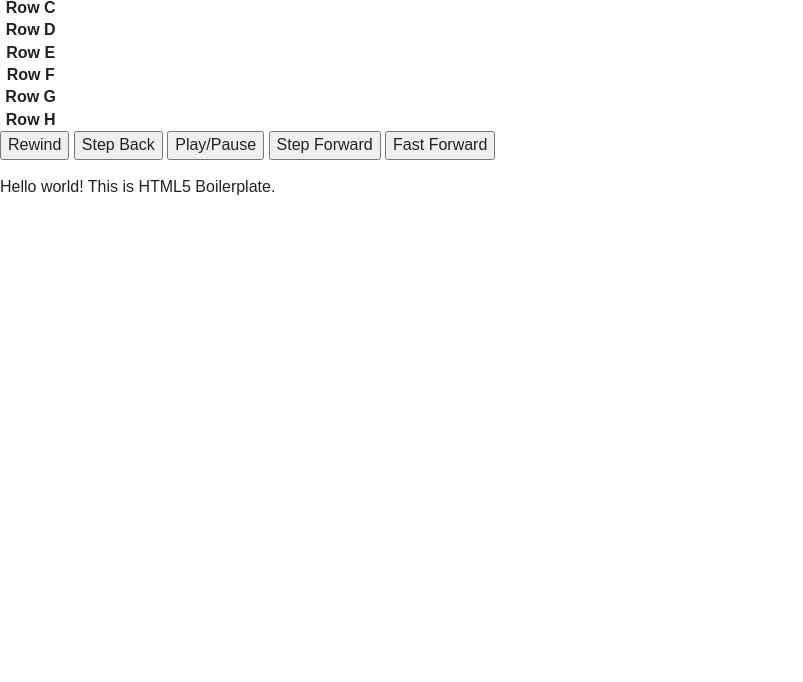
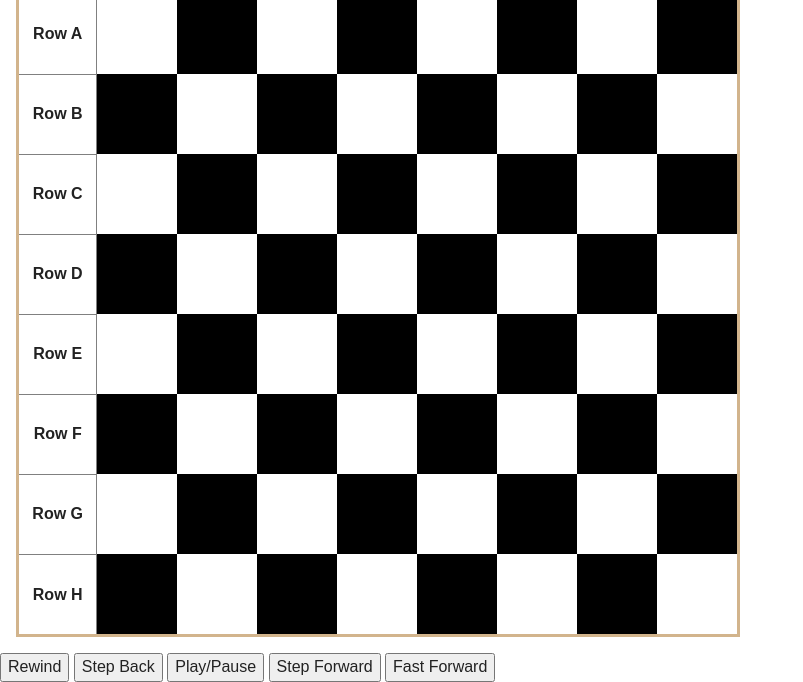
Before and after one commit to jeffworley/tiy-chessboard, a plain HTML site: page html5-boilerplate_v5.2.0/cb-index.html in a window 1280 px wide. Shown: the part 158-840 px from the top of the page, without its empty margins (0-803 px from the left). Before the commit the page ends 800 px from the top, so only its background shows below. Drawn offline with nearby package versions, Linux system fonts and the light colour scheme; files that its build step writes are made by us from their sources.

Commit message:
Completed first pass on chessboard html and styling

```diff
--- a/html5-boilerplate_v5.2.0/cb-index.html
+++ b/html5-boilerplate_v5.2.0/cb-index.html
@@ -12,7 +12,7 @@
 
         <link rel="stylesheet" href="css/normalize.css">
         <link rel="stylesheet" href="css/main.css">
-        <link rel="stylesheet" href="chessboard-styles.css">
+        <link rel="stylesheet" href="css/chessboard-styles.css">
         <script src="js/vendor/modernizr-2.8.3.min.js"></script>
     </head>
     <body>
@@ -133,7 +133,6 @@
         <button class="btn" id="fast-forward" type="button">Fast Forward</button>
 
         <!-- Add your site or application content here -->
-        <p>Hello world! This is HTML5 Boilerplate.</p>
 
         <script src="https://ajax.googleapis.com/ajax/libs/jquery/1.11.3/jquery.min.js"></script>
         <script>window.jQuery || document.write('<script src="js/vendor/jquery-1.11.3.min.js"><\/script>')</script>
--- a/html5-boilerplate_v5.2.0/css/chessboard-styles.css
+++ b/html5-boilerplate_v5.2.0/css/chessboard-styles.css
@@ -0,0 +1,32 @@
+.chessboard {
+  border: 3px solid tan;
+  margin: 1em;
+}
+
+.chessboard th {
+  border-right: 1px solid grey;
+  border-bottom: 1px solid grey;
+  padding-right: 0.5em;
+  padding-left: 0.5em;
+}
+
+.chessboard td {
+  padding-right: 0.5em;
+  padding-left: 0.5em;
+}
+
+.white {
+  background-color: white;
+  width: 4em;
+  height: 5em;
+}
+
+.black {
+  background-color: black;
+  width: 4em;
+  height: 5em;
+}
+
+.btn {
+  width: auto;
+}
```
